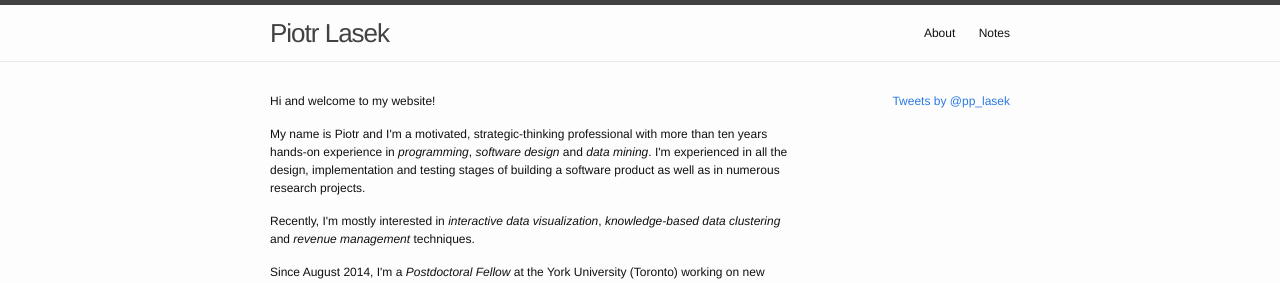
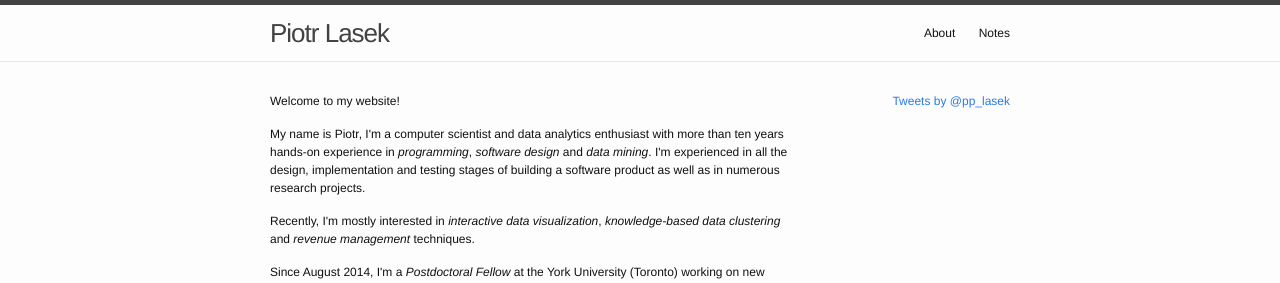
Before and after one commit to piotrlasek/piotrlasek.github.io, a Jekyll site: the page built from index.html, in a window 1280 px wide. Shown: the top 283 px of the page. Built offline with Jekyll 4.4.1, drawn with Linux system fonts in a browser that asks for light colours; the list of posts is cut into pages by our own code; comment, search, counter and statistics services are not loaded.

Commit message:
some changes

```diff
--- a/index.html
+++ b/index.html
@@ -4,11 +4,11 @@
 <div class="home">
 <div class="home_left" style="float: left; width: 525px">
 <p>
-Hi and welcome to my website!
+Welcome to my website!
 </p>
 <p>
-My name is Piotr and I'm a motivated,
-strategic-thinking professional with
+My name is Piotr, I'm a computer scientist and
+data analytics enthusiast with
 more than ten years hands-on experience
 in <i>programming</i>, <i>software design</i> and
 <i>data mining</i>.
```
Also changed, not shown: 1 other file.
